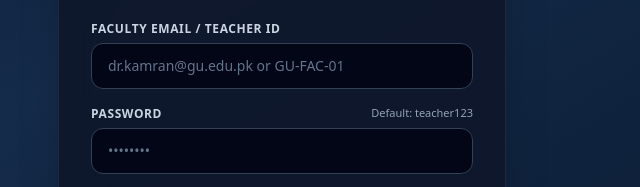
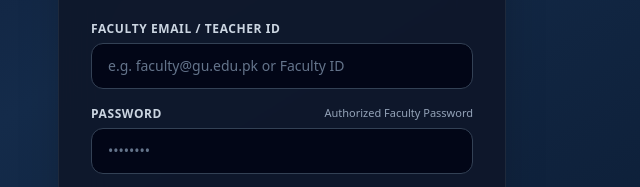
Before and after one commit to 70180280-blip/ghani-university-portal, a website: page public/teacher/index.html in a window 1280 px wide. Shown: the part 328-515 px from the top of the page, 561-1201 px from the left. Drawn offline with nearby package versions, Linux system fonts and the light colour scheme; no server answers.

Commit message:
feat: clean up teacher portal and wipe dummy faculty data, zero-out teachers database ready for admin upload

```diff
--- a/public/teacher/index.html
+++ b/public/teacher/index.html
@@ -74,14 +74,14 @@
         <form onsubmit="window.handleTeacherLogin(event)" class="space-y-4">
           <div>
             <label class="block text-xs font-bold text-slate-300 uppercase tracking-wider mb-1.5">Faculty Email / Teacher ID</label>
-            <input type="text" id="teacher-login-ident" required placeholder="dr.kamran@gu.edu.pk or GU-FAC-01"
+            <input type="text" id="teacher-login-ident" required placeholder="e.g. faculty@gu.edu.pk or Faculty ID"
                    class="w-full bg-slate-950 border border-slate-700 rounded-xl px-4 py-3 text-sm text-white placeholder-slate-500 focus:outline-none focus:border-[#0D9488] focus:ring-1 focus:ring-[#0D9488] transition">
           </div>
 
           <div>
             <div class="flex justify-between items-center mb-1.5">
               <label class="block text-xs font-bold text-slate-300 uppercase tracking-wider">Password</label>
-              <span class="text-[11px] text-slate-400">Default: teacher123</span>
+              <span class="text-[11px] text-slate-400">Authorized Faculty Password</span>
             </div>
             <input type="password" id="teacher-login-pass" required placeholder="••••••••"
                    class="w-full bg-slate-950 border border-slate-700 rounded-xl px-4 py-3 text-sm text-white placeholder-slate-500 focus:outline-none focus:border-[#0D9488] focus:ring-1 focus:ring-[#0D9488] transition">
```
Also changed, not shown: public/admin/index.html (+1 -1 lines), views/admin.html (+1 -1 lines), views/teacher.html (+2 -2 lines).
